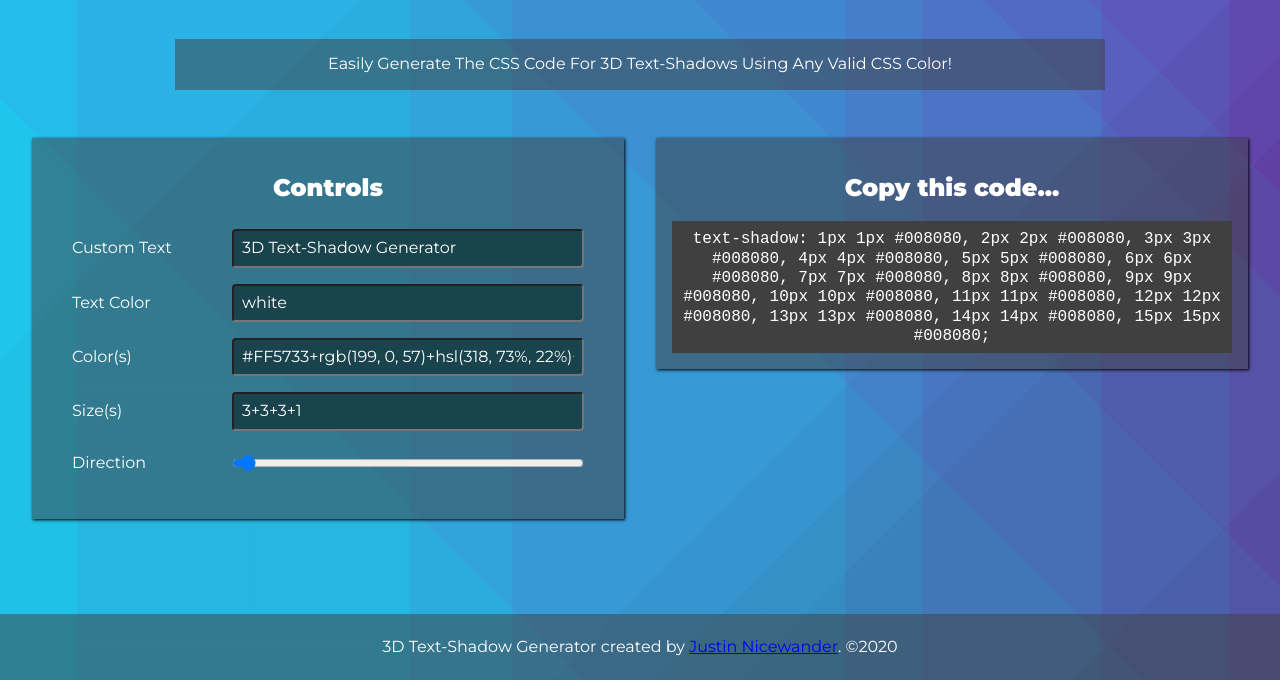
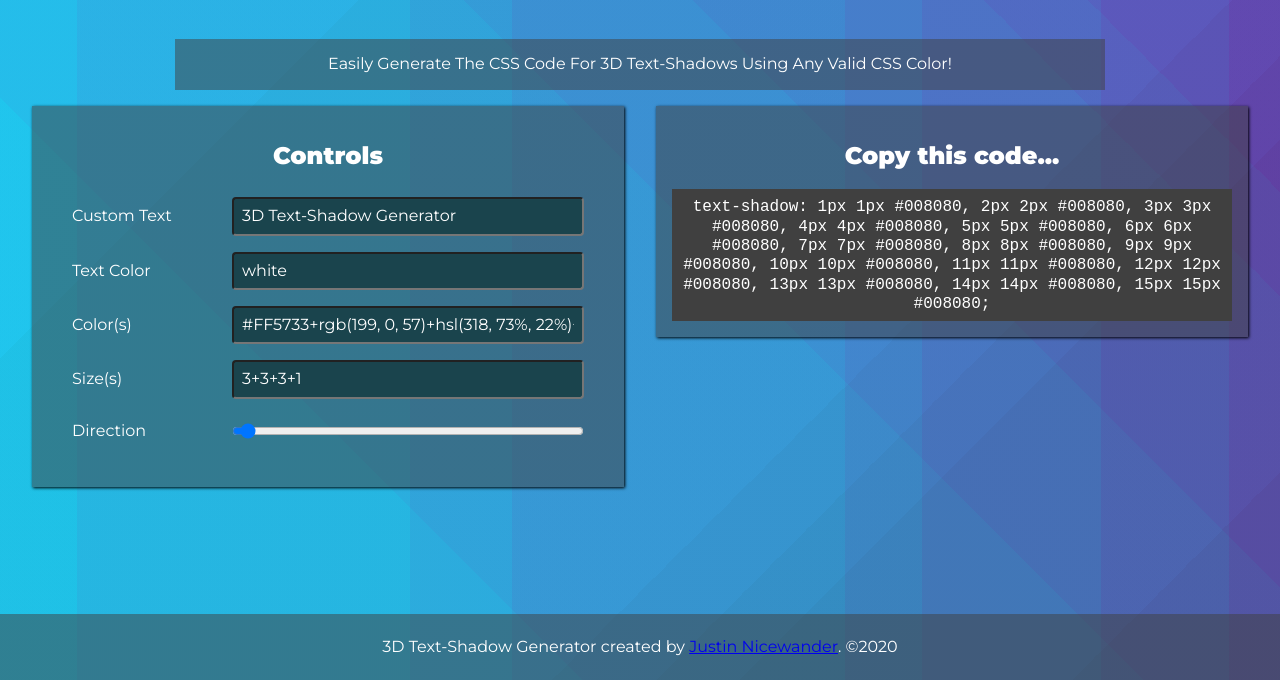
Before and after one commit to jnicewander/text-shadow, a plain HTML site: page index.html in a window 1280 px wide. Shown: the part 120-800 px from the top of the page. Drawn offline with Linux system fonts and the light colour scheme.

Commit message:
Removed some margins for space

```diff
--- a/styles/layout/_flex.scss
+++ b/styles/layout/_flex.scss
@@ -6,8 +6,8 @@
 }
 
 .flexbox {
-    flex: 1; // Sticky Footer cont.
-    margin-top: 1rem;
+    flex: 1; // This Line required for sticky footer
+    margin-top: 0rem;
     display: flex;
     flex-wrap: wrap;
     align-items: flex-start;
--- a/styles/layout/_header.scss
+++ b/styles/layout/_header.scss
@@ -4,6 +4,7 @@
     text-align: center;
 
     .highlight {
+        margin: 0;
         padding: 1rem .5rem;
         background-color: rgba($dark-grey, .5);
     }
```
Also changed, not shown: styles/styles.css, 1 other file.
